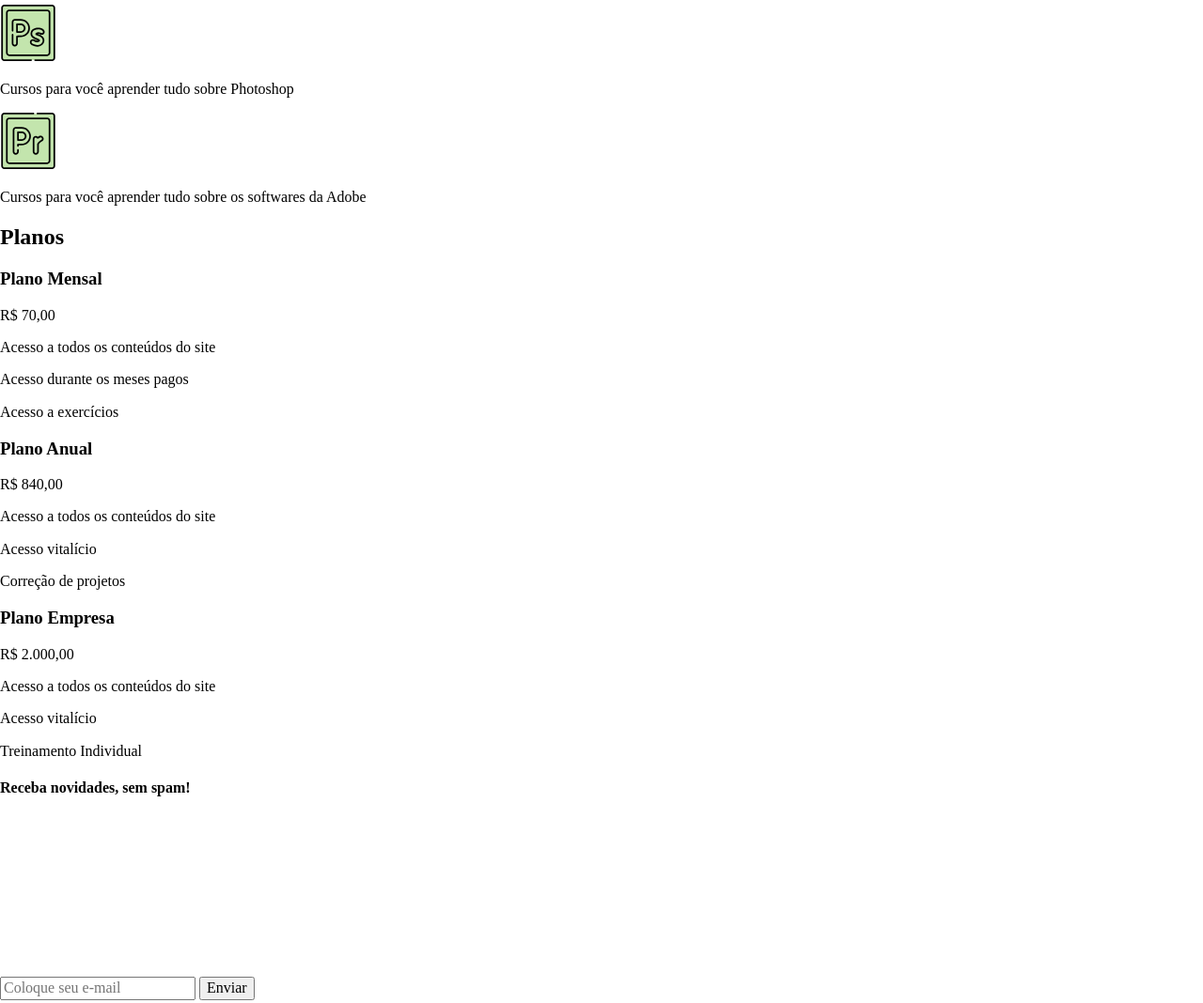
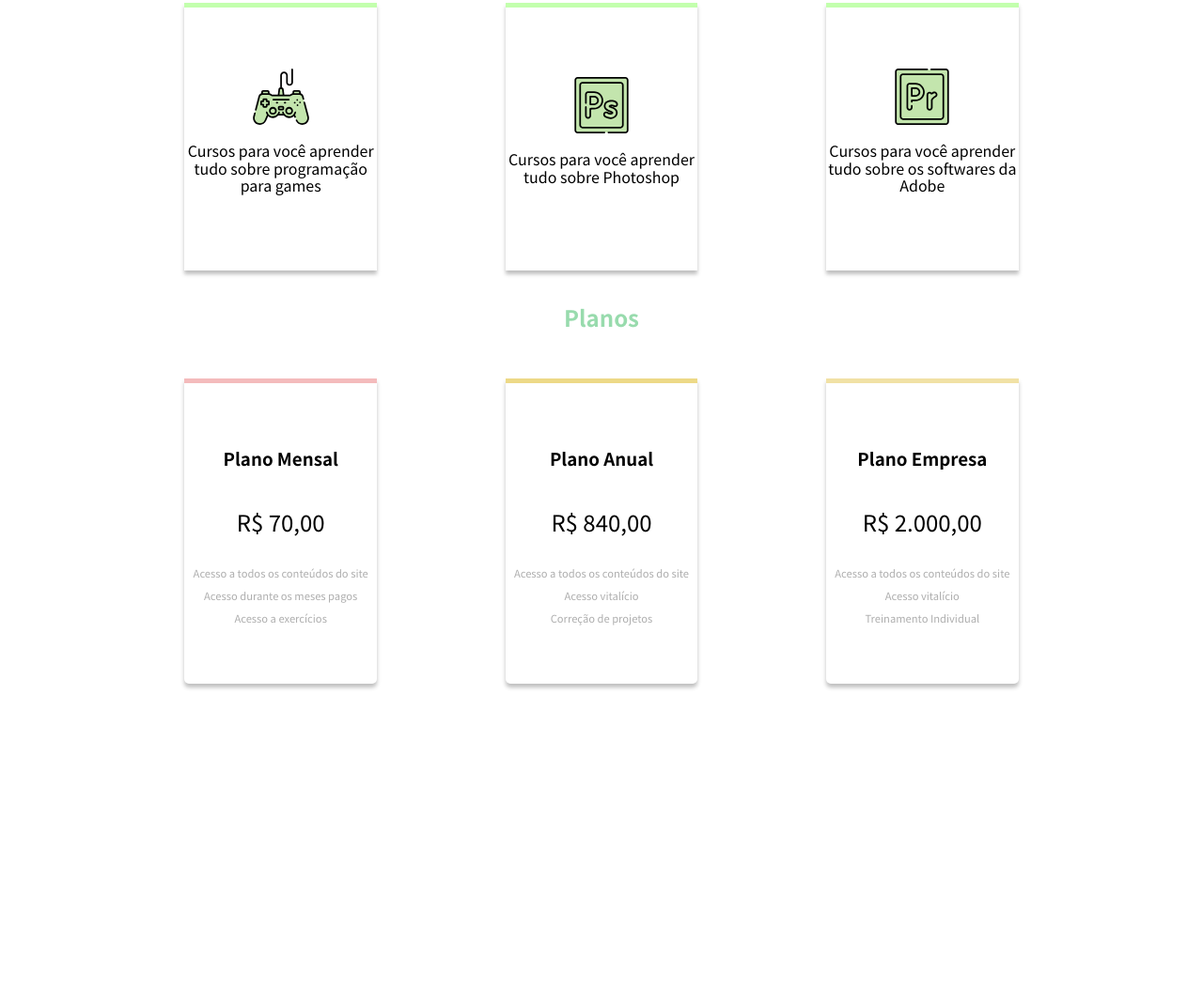
Before and after one commit to asmih/flex-box-aula2, a plain HTML site: page index.html in a window 1280 px wide. Shown: the part 1047-2115 px from the top of the page at 94% size. Drawn offline with Linux system fonts and the light colour scheme.

Commit message:
exercicio-css-feito

```diff
--- a/css/style.css
+++ b/css/style.css
@@ -0,0 +1,177 @@
+@import url('https://fonts.googleapis.com/css2?family=Noto+Sans+HK:wght@500&display=swap');
+
+html, body {
+    padding: 0;
+    margin: 0;
+    font-family: 'Noto Sans HK', sans-serif;
+}
+
+nav {
+
+    width: 100%;
+    height: 100%;
+    background-color:var(--color-green-melon);
+    display:flex;
+    font-size:20px;
+    align-items: center;
+}
+
+.logo {
+    display:flex;
+    justify-content: space-evenly;
+    align-items: center;
+    width:20%;
+}
+
+.title-nav {
+    font-size: var(--font-size-card-plans);
+    color: var(--color-white);
+}
+
+ul {
+width:90%;
+display:flex;
+justify-content: space-around;
+align-items: center;
+font-size: var(--font-size-text-home);
+height: 90%;
+}
+
+nav > ul > li {
+list-style: none;
+}
+
+a {
+text-decoration: none;
+color: var(--color-white);
+}
+
+nav, ul, li, a {
+
+    transition: all 0.5s;
+}
+
+a:hover {
+color: var(--color-pink-light);
+}
+
+main {
+    height:100vh;
+    margin: 10%;
+}
+
+.home {
+    width:100%;
+    display: flex;
+    justify-content: space-evenly;
+}
+
+.home-text{
+    width:30%;
+}
+
+h1, h2 {
+    color: var(--color-green-melon);
+}
+
+h2 {
+    text-align:center;
+    margin-top: 5%;
+}
+
+.card {
+width: 20%;
+height: 70%;
+align-items: center;
+display: flex;
+flex-direction: column;
+justify-content: center;
+text-align: center;
+box-shadow: var(--box-shadow);
+border-top: 5px solid var(--color-green-light);
+}
+
+.cursos-linha-de-cima, .cursos-linha-debaixo, .planos-precos {
+    margin-top: 5%;
+    display: flex;
+    height: 50%;
+    width: 100%;
+    justify-content: space-around;
+}
+
+.cursos, .planos-precos {
+    height: 100vh;
+}
+
+.card-plano {
+width: 20%;
+height: 40%;
+align-items: center;
+display: flex;
+flex-direction: column;
+justify-content: center;
+text-align: center;
+box-shadow: var(--box-shadow);
+border-bottom-left-radius: 5px;
+border-bottom-right-radius: 5px;
+}
+
+.card-plano.plano1 {
+    border-top: 5px solid var(--color-pink-light);
+}
+
+.card-plano.plano2 {
+    border-top: 5px solid var(--color-brown-light);
+}
+
+.card-plano.plano3 {
+    border-top: 5px solid var(--color-brown-melon);
+}
+
+.plano-font-preco {
+    font-size: var(--font-size-card-plans);
+}
+
+.plano-text-vantagens {
+    color: var(--color-grey-light);
+font-size: 0.7rem;
+}
+
+.email {
+    margin-top: 3%;
+    height: 30vh;
+    width: 100%;
+    display: flex;
+    align-items: center;
+    justify-content: space-evenly;
+    background-color: var(--color-green-light);
+}
+
+input {
+    height: 8vh;
+    width: 20vw;
+    border: none;
+    border-radius: 5px;
+    text-align: center;
+}
+
+button {
+    height: 8vh;
+    width: 8vw;
+    border: none;
+background-color: var(--color-brown-light);
+color: var(--color-white);
+border-radius: 5px;
+cursor:pointer;
+transition: 0.6s;
+}
+
+button:hover {
+    background-color: var(--color-pink-light);
+}
+
+footer {
+    display: flex;
+    align-items: center;
+    justify-content: space-evenly;
+}
--- a/css/variables.css
+++ b/css/variables.css
@@ -12,5 +12,5 @@
     --font-size-card-plans: 1.5em;
     --font-size-card-plans-title: 1em;
     --font-size-text-footer: 0.9rem;
-
+    --box-shadow: 0px 4px 4px rgba(0, 0, 0, 0.25);
 }
--- a/index.html
+++ b/index.html
@@ -98,8 +98,7 @@
                         <p class="plano-text-vantagens">Acesso durante os meses pagos</p>
                         <p class="plano-text-vantagens">Acesso a exercícios</p>
                     </div>
-                </div>
-                <div class="planos-precos">
+                    </div>
                     <div class="card-plano plano2">
                         <h3>Plano Anual</h3>
                         <p class="plano-font-preco">R$ 840,00</p>
@@ -109,7 +108,6 @@
                             <p class="plano-text-vantagens">Correção de projetos</p>
                         </div>
                     </div>
-                    <div class="planos-precos">
                         <div class="card-plano plano3">
                             <h3>Plano Empresa</h3>
                             <p class="plano-font-preco">R$ 2.000,00</p>
@@ -123,11 +121,10 @@
         </section>
         <section class="email" id="contato">
             <header>
-                <h4>Receba novidades, sem spam!</h4>
+                <figure class="email-computador">
+                    <img src="img/computer.svg" alt="figura de computador">
+                </figure>
             </header>
-            <figure class="email-computador">
-                <img src="img/computer.svg" alt="figura de computador">
-            </figure>
             <form action="submit" method="POST">
                 <input type="email" placeholder="Coloque seu e-mail">
                 <button type="button submit">Enviar</button>
```
